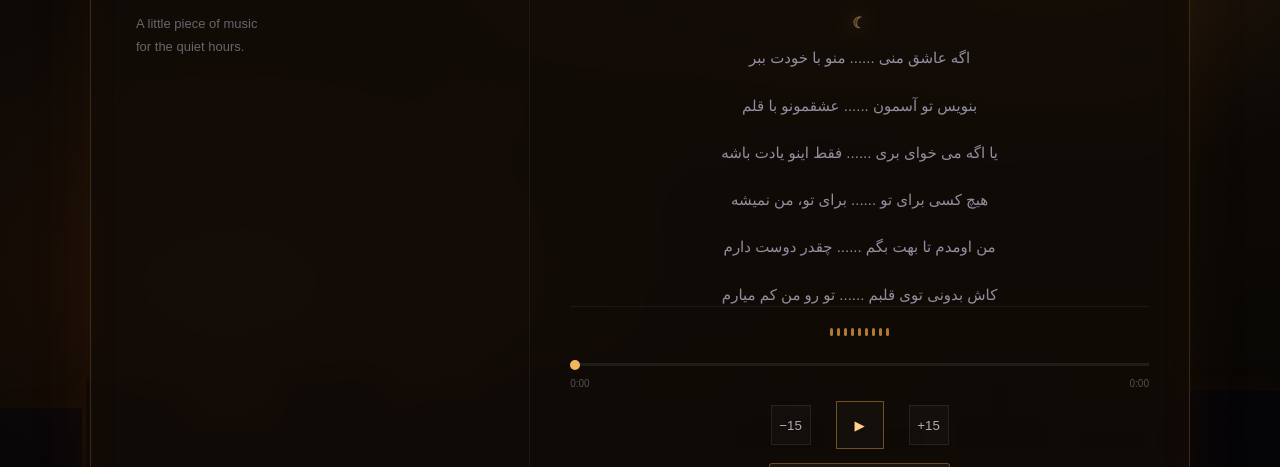
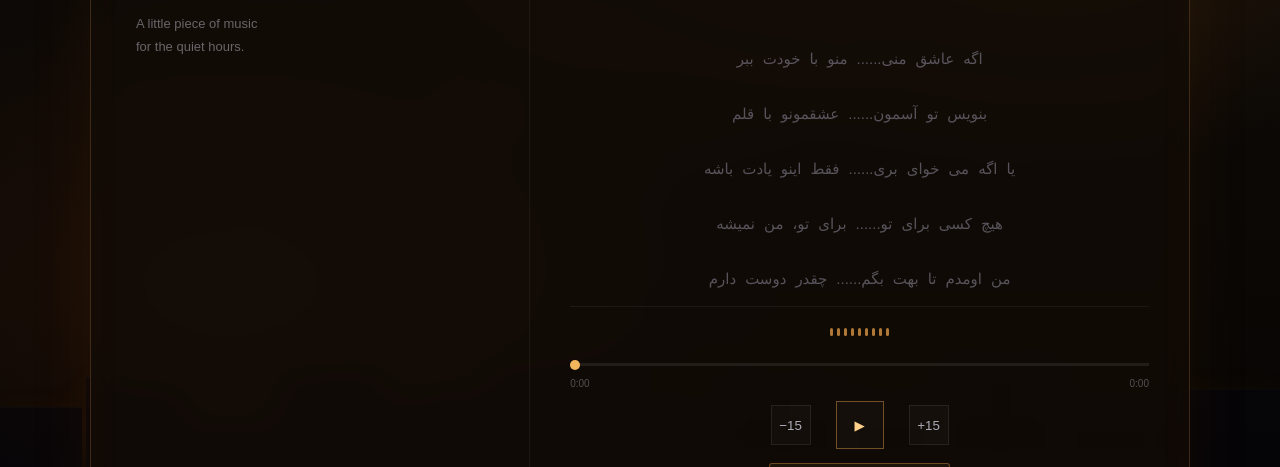
Before and after one commit to mahdighoorbannia-blip/my-song, a plain HTML site: page index.html in a window 1280 px wide. Shown: the part 333-800 px from the top of the page. Drawn offline with Linux system fonts and the light colour scheme.

Commit message:
Refactor karaoke display to show word-by-word lyrics
Updated karaoke functionality to display word-by-word lyrics with improved styling and layout adjustments.

```diff
--- a/index.html
+++ b/index.html
@@ -946,21 +946,25 @@ body {
 
 
 /* =========================
-   SENTENCE-BY-SENTENCE KARAOKE
+   WORD-BY-WORD KARAOKE — GROUPED INTO LYRIC ROWS
 ========================= */
 .lyrics-box {
-    max-height: 310px;
+    height: 310px;
+    max-height: 42vh;
+    min-height: 190px;
     overflow-y: auto;
+    overscroll-behavior: contain;
+    scroll-behavior: smooth;
     scrollbar-width: thin;
     scrollbar-color: rgba(242,182,93,.35) transparent;
 }
 .lyrics {
     display: flex;
     flex-direction: column;
-    align-items: center;
-    gap: 8px;
+    align-items: stretch;
+    gap: 10px;
     direction: rtl;
-    padding: 12px 5px;
+    padding: 30px 7px;
 }
 .karaoke-row {
     display: flex;
@@ -970,32 +974,38 @@ body {
     gap: 5px;
     direction: rtl;
     text-align: center;
-    line-height: 2.1;
+    line-height: 2.2;
     width: 100%;
-}
-.karaoke-line {
-    width: 100%;
-    direction: rtl;
-    text-align: center;
-    color: rgba(225,222,255,.62);
+    padding: 5px 4px;
+    border-radius: 9px;
+    opacity: .52;
+    transition: opacity .25s ease, background .25s ease;
+}
+.karaoke-row.current-line { opacity: 1; background: rgba(255,184,91,.055); }
+.karaoke-row.completed-line { opacity: .72; }
+.karaoke-word {
+    display: inline-block;
+    color: rgba(225,222,255,.66);
     font-size: 15px;
     font-weight: 400;
-    line-height: 2.15;
-    padding: 5px 8px;
-    border-radius: 8px;
-    transition: color .2s ease, text-shadow .2s ease, background .2s ease;
-}
-.karaoke-line.active {
+    padding: 1px 2px;
+    border-radius: 5px;
+    transition: color .16s ease, text-shadow .16s ease, transform .16s ease;
+}
+.karaoke-word.active {
     color: #ffd18a;
     font-weight: 800;
-    background: rgba(255, 184, 91, .055);
-    text-shadow: 0 0 7px rgba(255,184,91,.75), 0 0 19px rgba(255,153,48,.35);
-}
-.karaoke-line.past { color: rgba(242,182,93,.72); }
-.karaoke-row .lyric-moon { margin: 0 3px; }
+    text-shadow: 0 0 7px rgba(255,184,91,.8), 0 0 17px rgba(255,153,48,.38);
+    transform: scale(1.08);
+}
+.karaoke-word.past { color: rgba(242,182,93,.9); }
 @media (max-width: 480px) {
-    .lyrics-box { max-height: 280px; }
-    .karaoke-line { font-size: 14px; }
+    .lyrics-box { height: 280px; max-height: 40vh; }
+    .karaoke-word { font-size: 14px; }
+}
+@media (prefers-reduced-motion: reduce) {
+    .karaoke-row, .karaoke-word { transition: none !important; }
+    .lyrics-box { scroll-behavior: auto; }
 }
 
 </style>
@@ -1412,104 +1422,278 @@ document.addEventListener(
 
 
 
-// Line-by-line karaoke timestamps (seconds).
-// The original audio player and its controls are kept unchanged.
+// Word timestamps displayed as separate, right-to-left lyric rows.
 const karaokeCues = [
-    [20.19, "اگه عاشق منی ...... منو با خودت ببر"],
-    [24.69, "بنویس تو آسمون ...... عشقمونو با قلم"],
-    [29.57, "یا اگه می خوای بری ...... فقط اینو یادت باشه"],
-    [34.27, "هیچ کسی برای تو ...... برای تو، من نمیشه"],
-    [38.55, "من اومدم تا بهت بگم ...... چقدر دوست دارم"],
-    [43.50, "کاش بدونی توی قلبم ...... تو رو من کم میارم"],
-    [48.30, "من اومدم تا بهم بگی ...... هنوز راهی داره"],
-    [53.09, "من اومدم بگی عشـــققققممم ."],
-    [59.05, "تو دلت جایی داره"],
-    [80.12, "همیشه یادت بمونه ...... تا نفس دارم برات میمونم"],
-    [89.55, "هرجای دنیا که باشم ...... به تو دل بستم، بی تو دیوونم"],
-    [99.08, "تو با اون نگاه معصوم ...... من پر از خواب و خیالم"],
-    [108.78, "منو از خودم رها کن ...... بی تو دنبال فرارم"],
-    [117.86, "من اومدم تا بهت بگم ...... چقدر دوست دارم"],
-    [122.68, "کاش بدونی توی قلبم ...... تو رو من کم میارم"],
-    [127.48, "من اومدم تا بهم بگی ...... هنوز راهی داره"],
-    [132.32, "من اومدم بگی عشقم ...... تو دلت جایی داره"],
-    [156.72, "تو مثل نور یه فانوس ...... توی تاریکی من می شینی"],
-    [166.25, "همه ی نگفته هامو ...... از تو آینه چشمام می بینی"],
-    [175.83, "تو با اون نگاه معصوم ...... من پر از خواب و خیالم"],
-    [203.29, "منو از خودم رها کن ...... بی تو دنبال فرارم"]
+    [20.19, "اگه"],
+    [20.66, "عاشق"],
+    [21.14, "منی......"],
+    [22.46, "منو"],
+    [22.76, "با"],
+    [23.04, "خودت"],
+    [23.52, "ببر"],
+    [24.92, "بنویس"],
+    [25.48, "تو"],
+    [25.92, "آسمون......"],
+    [27.44, "عشقمونو"],
+    [28.08, "با"],
+    [28.36, "قلم"],
+    [29.66, "یا"],
+    [30.00, "اگه"],
+    [30.24, "می"],
+    [30.42, "خوای"],
+    [30.74, "بری......"],
+    [31.78, "فقط"],
+    [32.30, "اینو"],
+    [32.66, "یادت"],
+    [33.12, "باشه"],
+    [34.36, "هیچ"],
+    [34.62, "کسی"],
+    [35.18, "برای"],
+    [35.76, "تو......"],
+    [36.56, "برای"],
+    [37.16, "تو،"],
+    [37.48, "من"],
+    [37.78, "نمیشه"],
+    [38.70, "من"],
+    [39.36, "اومدم"],
+    [40.56, "تا"],
+    [40.66, "بهت"],
+    [41.10, "بگم......"],
+    [41.70, "چقدر"],
+    [42.26, "دوست"],
+    [43.00, "دارم"],
+    [43.50, "کاش"],
+    [44.00, "بدونی"],
+    [45.38, "توی"],
+    [45.58, "قلبم......"],
+    [46.50, "تو"],
+    [46.66, "رو"],
+    [46.80, "من"],
+    [47.06, "کم"],
+    [47.70, "میارم"],
+    [48.30, "من"],
+    [48.92, "اومدم"],
+    [50.12, "تا"],
+    [50.22, "بهم"],
+    [50.68, "بگی......"],
+    [51.28, "هنوز"],
+    [52.02, "راهی"],
+    [52.66, "داره"],
+    [53.10, "من"],
+    [53.64, "اومدم"],
+    [54.90, "بگی"],
+    [55.38, "عشـــققققممم."],
+    [59.62, "تو"],
+    [59.80, "دلت"],
+    [60.24, "جایی"],
+    [61.04, "داره"],
+    [80.12, "همیشه"],
+    [80.68, "یادت"],
+    [81.44, "بمونه......"],
+    [84.86, "تا"],
+    [85.02, "نفس"],
+    [85.48, "دارم"],
+    [86.06, "برات"],
+    [86.70, "میمونم"],
+    [89.64, "هرجای"],
+    [90.26, "دنیا"],
+    [91.04, "که"],
+    [91.22, "باشم......"],
+    [92.56, "به"],
+    [94.60, "تو"],
+    [94.78, "دل"],
+    [95.08, "بستم،"],
+    [95.84, "بی"],
+    [95.98, "تو"],
+    [96.32, "دیوونم"],
+    [99.27, "تو"],
+    [99.44, "با"],
+    [99.52, "اون"],
+    [99.88, "نگاه"],
+    [100.66, "معصوم......"],
+    [104.06, "من"],
+    [104.24, "پر"],
+    [104.58, "از"],
+    [104.66, "خواب"],
+    [105.22, "و"],
+    [105.40, "خیالم"],
+    [108.88, "منو"],
+    [109.36, "از"],
+    [109.46, "خودم"],
+    [110.12, "رها"],
+    [110.68, "کن......"],
+    [113.66, "بی"],
+    [113.80, "تو"],
+    [113.96, "دنبال"],
+    [115.02, "فرارم"],
+    [117.88, "من"],
+    [118.44, "اومدم"],
+    [119.64, "تا"],
+    [119.84, "بهت"],
+    [120.28, "بگم......"],
+    [120.90, "چقدر"],
+    [121.50, "دوست"],
+    [122.10, "دارم"],
+    [122.68, "کاش"],
+    [123.18, "بدونی"],
+    [124.46, "توی"],
+    [124.78, "قلبم......"],
+    [125.64, "تو"],
+    [125.82, "رو"],
+    [125.96, "من"],
+    [126.24, "کم"],
+    [126.92, "میارم"],
+    [127.48, "من"],
+    [128.02, "اومدم"],
+    [129.22, "تا"],
+    [129.42, "بهم"],
+    [129.86, "بگی......"],
+    [130.50, "هنوز"],
+    [131.10, "راهی"],
+    [131.84, "داره"],
+    [132.32, "من"],
+    [132.84, "اومدم"],
+    [134.10, "بگی"],
+    [134.58, "عشقم......"],
+    [135.26, "تو"],
+    [135.42, "دلت"],
+    [135.82, "جایی"],
+    [136.62, "داره"],
+    [156.88, "تو"],
+    [157.00, "مثل"],
+    [157.50, "نور"],
+    [158.20, "یه"],
+    [158.40, "فانوس......"],
+    [161.64, "توی"],
+    [161.96, "تاریکی"],
+    [163.16, "من"],
+    [163.44, "می"],
+    [163.90, "شینی"],
+    [166.46, "همه"],
+    [166.76, "ی"],
+    [167.06, "نگفته"],
+    [167.84, "هامو......"],
+    [171.38, "از"],
+    [171.44, "تو"],
+    [171.64, "آینه"],
+    [172.44, "چشمام"],
+    [173.12, "می"],
+    [173.58, "بینی"],
+    [176.04, "تو"],
+    [176.26, "با"],
+    [176.50, "اون"],
+    [176.70, "نگاه"],
+    [177.46, "معصوم......"],
+    [180.86, "من"],
+    [181.02, "پر"],
+    [181.38, "از"],
+    [181.48, "خواب"],
+    [182.02, "و"],
+    [182.22, "خیالم"],
+    [203.62, "منو"],
+    [207.82, "از"],
+    [211.02, "خودم"],
+    [237.46, "رها"],
+    [237.84, "کن......"],
+    [245.10, "بی"],
+    [246.24, "تو"],
+    [250.66, "دنبال"],
+    [264.84, "فرارم"]
 ];
 
+const lyricRows = [
+    { start: 20.19, text: 'اگه عاشق منی ...... منو با خودت ببر' },
+    { start: 24.69, text: 'بنویس تو آسمون ...... عشقمونو با قلم' },
+    { start: 29.57, text: 'یا اگه می خوای بری ...... فقط اینو یادت باشه' },
+    { start: 34.27, text: 'هیچ کسی برای تو ...... برای تو، من نمیشه' },
+    { start: 38.55, text: 'من اومدم تا بهت بگم ...... چقدر دوست دارم' },
+    { start: 43.5, text: 'کاش بدونی توی قلبم ...... تو رو من کم میارم' },
+    { start: 48.3, text: 'من اومدم تا بهم بگی ...... هنوز راهی داره' },
+    { start: 53.09, text: 'من اومدم بگی عشـــققققممم .' },
+    { start: 59.05, text: 'تو دلت جایی داره' },
+    { start: 80.12, text: 'همیشه یادت بمونه ...... تا نفس دارم برات میمونم' },
+    { start: 89.55, text: 'هرجای دنیا که باشم ...... به تو دل بستم، بی تو دیوونم' },
+    { start: 99.08, text: 'تو با اون نگاه معصوم ...... من پر از خواب و خیالم' },
+    { start: 108.78, text: 'منو از خودم رها کن ...... بی تو دنبال فرارم' },
+    { start: 117.86, text: 'من اومدم تا بهت بگم ...... چقدر دوست دارم' },
+    { start: 122.68, text: 'کاش بدونی توی قلبم ...... تو رو من کم میارم' },
+    { start: 127.48, text: 'من اومدم تا بهم بگی ...... هنوز راهی داره' },
+    { start: 132.32, text: 'من اومدم بگی عشقم ...... تو دلت جایی داره' },
+    { start: 156.72, text: 'تو مثل نور یه فانوس ...... توی تاریکی من می شینی' },
+    { start: 166.25, text: 'همه ی نگفته هامو ...... از تو آینه چشمام می بینی' },
+    { start: 175.83, text: 'تو با اون نگاه معصوم ...... من پر از خواب و خیالم' },
+    { start: 203.29, text: 'منو از خودم رها کن ...... بی تو دنبال فرارم' }
+];
+
 const lyricsElement = document.getElementById("lyrics");
-const karaokeLines = [];
-
-const karaokeRow = document.createElement("div");
-karaokeRow.className = "karaoke-row";
-
-const leftMoon = document.createElement("span");
-leftMoon.className = "lyric-moon";
-leftMoon.textContent = "☾";
-leftMoon.setAttribute("aria-hidden", "true");
-karaokeRow.appendChild(leftMoon);
-
-karaokeCues.forEach(([start, text], index) => {
-    const line = document.createElement("div");
-    line.className = "karaoke-line";
-    line.textContent = text;
-    karaokeRow.appendChild(line);
-
-    karaokeLines.push({
+const karaokeWords = [];
+const karaokeLineElements = [];
+
+lyricRows.forEach((line, lineIndex) => {
+    const row = document.createElement("div");
+    row.className = "karaoke-row";
+
+    karaokeCues.forEach(([start, text], cueIndex) => {
+        const nextLineStart = lyricRows[lineIndex + 1]?.start ?? Infinity;
+        if (start < line.start || start >= nextLineStart) return;
+
+        const word = document.createElement("span");
+        word.className = "karaoke-word";
+        word.textContent = text;
+        row.appendChild(word);
+
+        karaokeWords.push({
             start,
-        end: karaokeCues[index + 1]?.[0] ?? Infinity,
-        element: line
+            end: karaokeCues[cueIndex + 1]?.[0] ?? Infinity,
+            element: word,
+            lineIndex
         });
     });
 
-const rightMoon = document.createElement("span");
-rightMoon.className = "lyric-moon";
-rightMoon.textContent = "☽";
-rightMoon.setAttribute("aria-hidden", "true");
-karaokeRow.appendChild(rightMoon);
-
-lyricsElement.appendChild(karaokeRow);
+    karaokeLineElements.push(row);
+    lyricsElement.appendChild(row);
+});
 
 let activeCueIndex = -1;
+let activeLineIndex = -1;
 
 function updateKaraoke(time) {
     let low = 0;
-    let high = karaokeLines.length - 1;
+    let high = karaokeWords.length - 1;
     let found = -1;
 
     while (low <= high) {
         const mid = (low + high) >> 1;
-        const cue = karaokeLines[mid];
-
+        const cue = karaokeWords[mid];
         if (time < cue.start) high = mid - 1;
         else if (time >= cue.end) low = mid + 1;
-        else {
-            found = mid;
-            break;
-        }
-    }
-
-    if (found === activeCueIndex) return;
+        else { found = mid; break; }
+    }
+
+    if (found !== activeCueIndex) {
         activeCueIndex = found;
-
-    karaokeLines.forEach((cue, index) => {
+        karaokeWords.forEach((cue, index) => {
             cue.element.classList.toggle("active", index === found);
             cue.element.classList.toggle("past", found >= 0 && index < found);
         });
-
-    if (found >= 0) {
-        const activeLine = karaokeLines[found].element;
+    }
+
+    const nextLineIndex = found >= 0 ? karaokeWords[found].lineIndex : -1;
+    if (nextLineIndex !== activeLineIndex) {
+        activeLineIndex = nextLineIndex;
+        karaokeLineElements.forEach((row, index) => {
+            row.classList.toggle("current-line", index === nextLineIndex);
+            row.classList.toggle("completed-line", nextLineIndex >= 0 && index < nextLineIndex);
+        });
+
+        if (nextLineIndex >= 0) {
+            const activeRow = karaokeLineElements[nextLineIndex];
             const box = document.querySelector(".lyrics-box");
-        const lineRect = activeLine.getBoundingClientRect();
+            const rowRect = activeRow.getBoundingClientRect();
             const boxRect = box.getBoundingClientRect();
-
-        if (lineRect.top < boxRect.top || lineRect.bottom > boxRect.bottom) {
-            activeLine.scrollIntoView({
-                behavior: "smooth",
-                block: "center",
-                inline: "nearest"
-            });
+            if (rowRect.top < boxRect.top || rowRect.bottom > boxRect.bottom) {
+                activeRow.scrollIntoView({ behavior: "smooth", block: "center" });
+            }
         }
     }
 }
```
Lines whose indentation alone changed are shown as unchanged.
